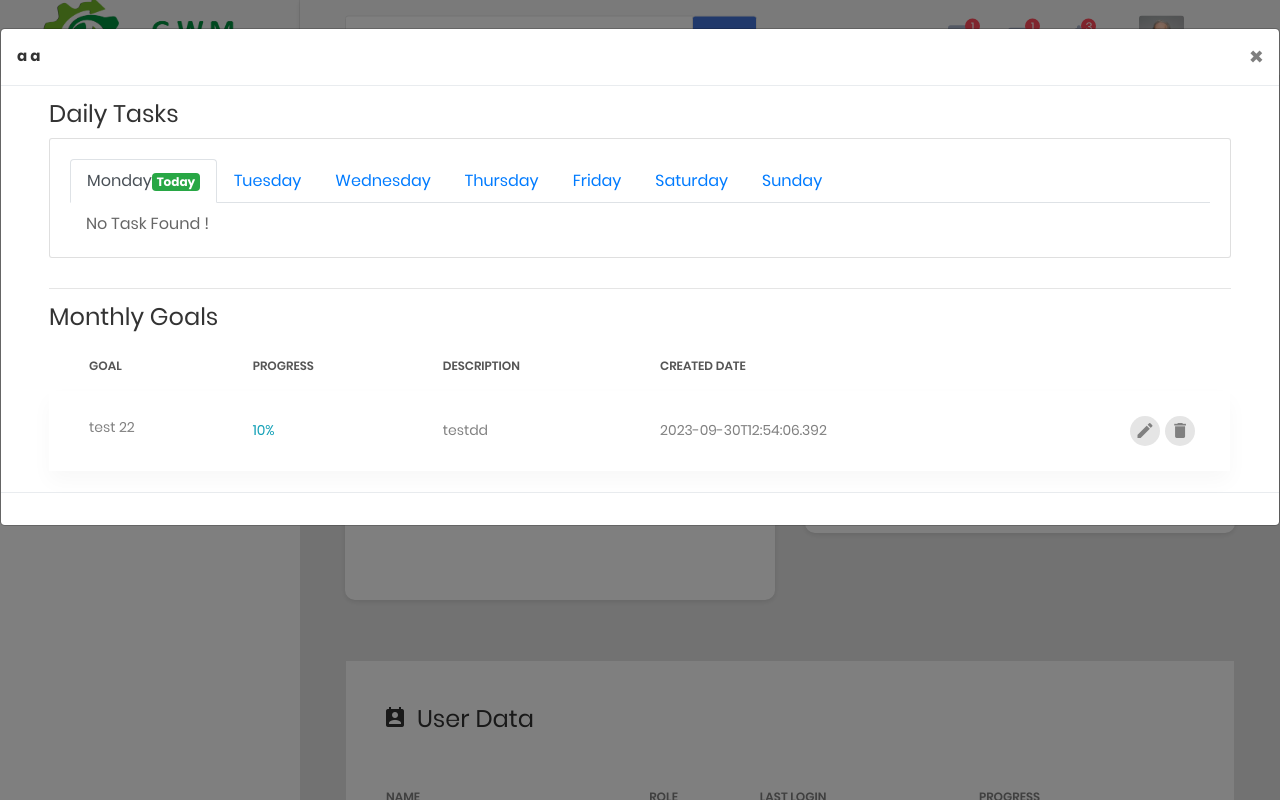
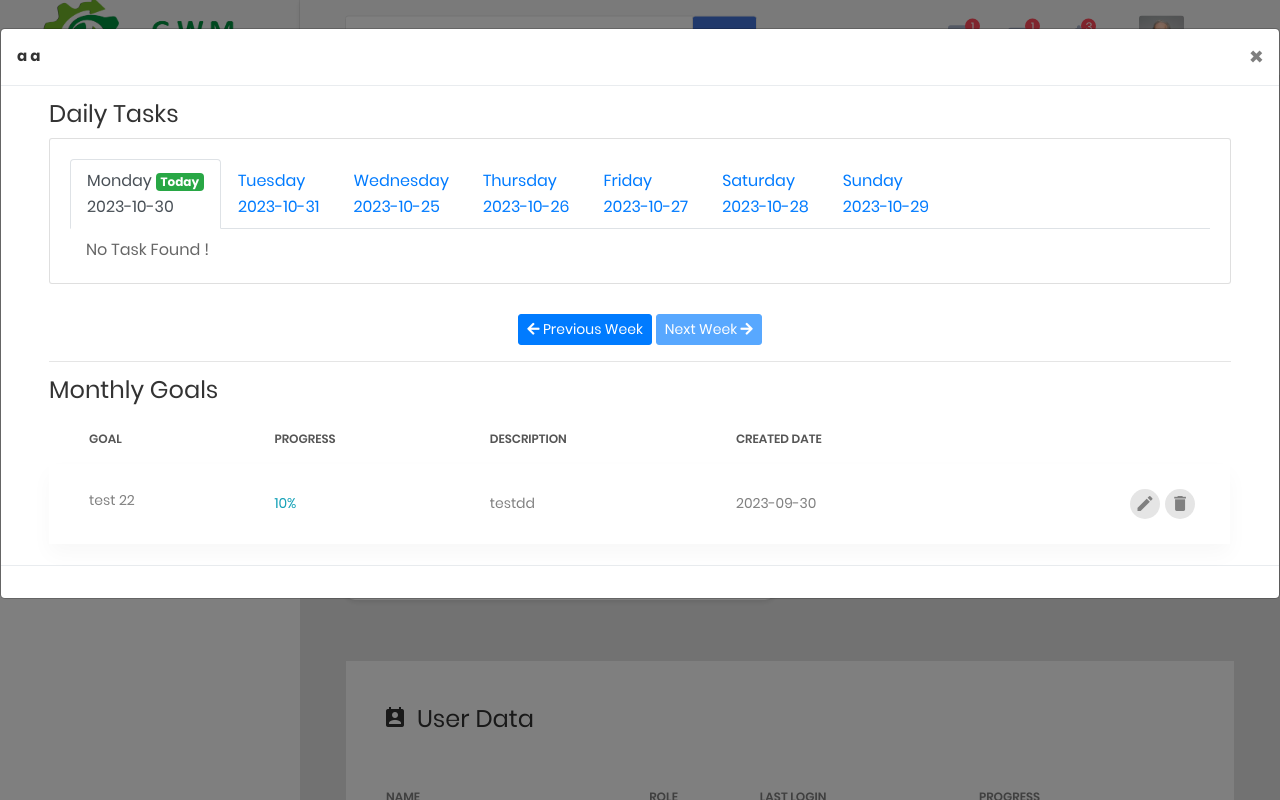
Before and after one commit to yazdan2014/Easy-Connection-Website, a Django app: page /dashboard/oct/admin/ in a window 1280 px wide, after a click that opens the changed part. Run offline with Django 4.2, Linux system fonts and the light colour scheme; a user stored in the database is signed in; data comes from the database, SQL or seed files in the repository; both versions use the stored data as it was after the commit; parts of the project's set-up code (start-up, migrations or seed data) failed here and were passed over; some libraries are stand-ins or nearby versions.

Commit message:
admin check + comment

```diff
--- a/EasyConnectionSoftware/OCT/models.py
+++ b/EasyConnectionSoftware/OCT/models.py
@@ -32,11 +32,11 @@ class DailyTasks(models.Model):
     goal_related_to = models.ForeignKey('MonthlyTasks',related_name='goal_related_to',on_delete=models.CASCADE, blank=True, null=True)
     created_at = models.DateTimeField(auto_now_add=True)
     admin_comment = models.CharField(max_length=150, null=True,blank=True)
+    checked_by_admin = models.BooleanField(default=False)
 
     STATUS_CHOICES = (
         ('jc','Just Created'),
         ('og','On Going'),
-        ('cba','Checked By Admin'),
         ('edt', 'Edited'),
         ('done', 'Done'),
         ('nd','Not Done')
--- a/EasyConnectionSoftware/OCT/templates/OCT/oc-admin.html
+++ b/EasyConnectionSoftware/OCT/templates/OCT/oc-admin.html
@@ -167,7 +167,7 @@
                     </thead>
                     <tbody>
                         {% for auser in users%}
-                            <tr class='clickable-row' data-toggle="modal" onClick="getThisWeek('{{auser.id}}');getMonthlyGoals('{{auser.id}}')" data-target="#{{auser.id}}" style="cursor:pointer">
+                            <tr class='clickable-row' data-toggle="modal" onClick="getThisWeek('{{auser.id}}');getMonthlyGoals('{{auser.id}}');handleDates('{% now "Y-m-d"%}')" data-target="#{{auser.id}}" style="cursor:pointer">
                                 <td>
                                     <div class="table-data__info">
                                         <h6>{{ auser.first_name }} {{ auser.last_name }}</h6>
@@ -280,28 +280,25 @@
                                         <nav>
                                             <div class="nav nav-tabs" id="nav-tab" role="tablist">
                                                 <a class="nav-item nav-link {% if today|date:"w" == "1"  %} active {% endif %}" id="Monday-tab" data-toggle="tab" href="#{{auser.id}}wMonday" role="tab" aria-controls="custom-nav-contact"
-                                                    aria-selected="false">Monday{% if today|date:"w" == "1"  %}<span class="badge badge-success">Today</span> {% endif %}</a>
+                                                    aria-selected="false">Monday {% if today|date:"w" == "1"  %}<span class="badge badge-success">Today </span>{% endif %} <br><span class='wMonday'></span> </a>
 
                                                 <a class="nav-item nav-link {% if today|date:"w" == "2"  %} active {% endif %}" id="Tuesday-tab" data-toggle="tab" href="#{{auser.id}}wTuesday" role="tab" aria-controls="custom-nav-contact"
-                                                    aria-selected="false">Tuesday{% if today|date:"w" == "2"  %}<span class="badge badge-success">Today</span> {% endif %}</a>
+                                                    aria-selected="false">Tuesday {% if today|date:"w" == "2"  %}<span class="badge badge-success">Today</span> {% endif %} <br><span class='wTuesday'></span></a>
 
                                                 <a class="nav-item nav-link {% if today|date:"w" == "3"  %} active {% endif %}" id="Wednesday-tab" data-toggle="tab" href="#{{auser.id}}wWednesday" role="tab" aria-controls="custom-nav-contact"
-                                                    aria-selected="false">Wednesday{% if today|date:"w" == "3"  %}<span class="badge badge-success">Today</span> {% endif %}</a>
+                                                    aria-selected="false">Wednesday {% if today|date:"w" == "3"  %}<span class="badge badge-success">Today</span> {% endif %} <br><span class='wWednesday'></span></a>
 
                                                 <a class="nav-item nav-link {% if today|date:"w" == "4"  %} active {% endif %}" id="Thursday-tab" data-toggle="tab" href="#{{auser.id}}wThursday" role="tab" aria-controls="custom-nav-contact"
-                                                    aria-selected="false">Thursday{% if today|date:"w" == "4"  %}<span class="badge badge-success">Today</span> {% endif %} </a>
+                                                    aria-selected="false">Thursday {% if today|date:"w" == "4"  %}<span class="badge badge-success">Today</span> {% endif %} <br><span class='wThursday'></span></a>
 
                                                 <a class="nav-item nav-link {% if today|date:"w" == "5"  %} active {% endif %}" id="Friday-tab" data-toggle="tab" href="#{{auser.id}}wFriday" role="tab" aria-controls="custom-nav-contact"
-                                                    aria-selected="false">Friday{% if today|date:"w" == "5"  %}<span class="badge badge-success">Today</span> {% endif %}</a>
+                                                    aria-selected="false">Friday {% if today|date:"w" == "5"  %}<span class="badge badge-success">Today</span> {% endif %} <br><span class='wFriday'></span></a>
 
                                                 <a class="nav-item nav-link {% if today|date:"w" == "6"  %} active {% endif %}" id="Saturday-tab" data-toggle="tab" href="#{{auser.id}}wSaturday" role="tab" aria-controls="custom-nav-home"
-                                                    aria-selected="true">Saturday{% if today|date:"w" == "6"  %}<span class="badge badge-success">Today</span> {% endif %}</a>
+                                                    aria-selected="true">Saturday {% if today|date:"w" == "6"  %}<span class="badge badge-success">Today</span> {% endif %} <br><span class='wSaturday'></span></a>
 
                                                 <a class="nav-item nav-link {% if today|date:"w" == "0"  %} active {% endif %}" id="Sunday-tab" data-toggle="tab" href="#{{auser.id}}wSunday" role="tab" aria-controls="custom-nav-profile"
-                                                    aria-selected="false">Sunday{% if today|date:"w" == "0"  %}<span class="badge badge-success">Today</span> {% endif %}</a>
-
-
-
+                                                    aria-selected="false">Sunday {% if today|date:"w" == "0"  %}<span class="badge badge-success">Today</span> {% endif %} <br><span class='wSunday'></span></a>
                                             </div>
                                         </nav>
                                         <div class="tab-content pl-3 pt-2" id="nav-tabContent">
@@ -320,9 +317,15 @@
                                             <div class="tab-pane fade {% if today|date:"w" == "0"  %} show active {% endif %}" id="{{auser.id}}wSunday" role="tabpanel" aria-labelledby="">
                                             </div>
                                         </div>
-
                                     </div>
                                 </div>
+                            </div>
+                            <div class="col-md-12 d-flex justify-content-center">
+                                <button class="btn btn-primary btn-sm">
+                                    <i class="fa fa-arrow-left"></i> Previous Week</button>
+                                    &nbsp;
+                                <button class="btn btn-primary btn-sm disabled" disabled>
+                                     Next Week <i class="fa fa-arrow-right"></i></button>
                             </div>
                             <hr>
                             <div class="card-title">
@@ -338,10 +341,64 @@
         </div>
 
     {% endfor %}
+
+<div class="modal fade" id="admincomment" tabindex="-1" role="dialog" aria-labelledby="admincomment"  aria-hidden="true">
+    <div class="modal-dialog modal-lg" role="document">
+        <div class="modal-content">
+            <div class="modal-header">
+                <h5 class="modal-title" id="daily_taskLabel">Admin Comment</h5>
+                <button type="button" class="close" data-dismiss="modal" aria-label="Close">
+                    <span aria-hidden="true">&times;</span>
+                </button>
+            </div>
+            <form method="get" enctype="multipart/form-data" class="form-horizontal">
+                <input type="hidden" name="csrfmiddlewaretoken" value="UziavpZUhvvAfBF1rqjjMFLCWMRPEqM9zD5q2tPIlE1MDIT8LE4hxRHt9pH59pa1">
+                <div class="modal-body px-5">
+
+                        <input type="hidden" hidden name='tid' id='tid' value="">
+                        <div class="row form-group">
+                            <div class="col col-md-3">
+                                <label for="text-input" class=" form-control-label">Add Comment</label>
+                            </div>
+                            <div class="col-12 col-md-9">
+                                <input required type="text" id="acomment" name="admincomment" placeholder="" class="form-control">
+                            </div>
+                        </div>
+                </div>
+                <div class="modal-footer">
+                    <button type="button" class="btn btn-secondary" data-dismiss="modal">Cancel</button>
+                    <button type="submit" class="btn btn-primary" data-dismiss="modal" onClick="commentTask()">Confirm</button>
+                </div>
+
+            </form>
+        </div>
+    </div>
+</div>
 {% endblock modal%}
 
 {% block script %}
 <script>
+let week_days = ['Sunday','Monday','Tuesday','Wednesday','Thursday','Friday','Saturday' ]
+let week_days_numeral = [0, 1, 2, 3, 4, 5, 6]
+
+function handleDates(first_day){
+    let today = new Date(first_day);
+    console.log(today.toLocaleString("en-CA", {timeZone: "Asia/Tehran"}).slice(0,10))
+
+    let weekday = week_days[today.getDay()]
+
+    for (const day of week_days_numeral){
+        let current_day = new Date()
+
+        current_day.setDate(today.getDate() + (day - today.getDay() + 1))
+
+
+        var formatted_date = current_day.toLocaleString("en-CA", {timeZone: "Asia/Tehran"}).slice(0,10)
+        $(`.w${week_days[current_day.getDay()]}`).html(formatted_date)
+
+    }
+
+}
 
 function getThisWeek(user_id){
     $.ajax({
@@ -376,7 +433,7 @@ function getThisWeek(user_id){
                         <td>${ task.topic }</td>
                         <td>${ task.estimated_time }</td>
                         <td>
-                            <span class="role bg-primary">${ task.status }</span>
+                            <span class="role bg-info">${ task.status }</span>
                         </td>
                         <td>
                             <span class="text-primary">${ task.goal }</span>
@@ -384,14 +441,11 @@ function getThisWeek(user_id){
                         <td>${ task.ca_time }</td>
                         <td>
                             <div class="table-data-feature">
-                                <button data-toggle="modal" data-target="#daily_task_edit_{{ task.id }}" class="item" data-toggle="tooltip" data-placement="top" title="Edit">
-                                    <i class="zmdi zmdi-edit"></i>
+                                <button class="item bg-success check-task" data-toggle="modal" onClick='checkTask("${ task.id }")' title="Check Task" data-toggle="tooltip" data-placement="top" title="Delete Task" ${ task.checked_by_admin ? 'hidden':''}>
+                                    <i class="zmdi zmdi-check text-white"></i>
                                 </button>
-                                <button class="item" data-toggle="modal" data-target="#daily_task_delete_{{ task.id }}" title="Delete Task" data-toggle="tooltip" data-placement="top" title="Delete Task">
-                                    <i class="zmdi zmdi-delete"></i>
-                                </button>
-                                <button  data-toggle="modal" data-target="#daily_task_close_{{ task.id }}" class="item" data-placement="top" title="Close Task">
-                                    <i class="zmdi zmdi-comment" ></i>
+                                <button class="item bg-primary" data-toggle="modal" onClick='commentSetup("${ task.id }","${ task.admin_comment }")' data-target="#admincomment" class="item" data-placement="top" title="Add Comment">
+                                    <i class="zmdi zmdi-comment text-white" ></i>
                                 </button>
                             </div>
                         </td>
@@ -445,14 +499,14 @@ function getMonthlyGoals(user_id){
                         </td>
                         <td >${task.description}</td>
 
-                        <td >${task.created_at}</td>
+                        <td >${task.created_at.slice(0,10)}</td>
 
                         <td>
                             <div class="table-data-feature">
-                                <button data-toggle="modal" data-target="#monthly_task_edit_9" class="item" data-toggle="tooltip" data-placement="top" title="Edit">
+                                <button data-toggle="modal" data-target="#monthly_task_edit_9"  class="item" data-toggle="tooltip" data-placement="top" title="Edit">
                                     <i class="zmdi zmdi-edit"></i>
                                 </button>
-                                <button onclick="window.location.href='/dashboard/oct/update/?id=9&type=monthly';" class="item" data-toggle="tooltip" data-placement="top" title="Delete">
+                                <button class="item" data-toggle="tooltip" data-placement="top" title="Delete">
                                     <i class="zmdi zmdi-delete"></i>
                                 </button>
                             </div>
@@ -470,5 +524,37 @@ function getMonthlyGoals(user_id){
         }
     });
 }
+
+function commentSetup(tid, comment){
+    $("#tid").val(tid)
+    $("#acomment").val(comment)
+}
+
+function commentTask(){
+    $.ajax({
+        url: "{% url 'commenttask' %}",
+        type: 'GET',
+        data: "tid="+$("#tid").val() +'&cmt='+ $("#acomment").val(),
+        dataType: 'json', // added data type
+        success: function(res) {
+            console.log(res)
+            $("#tid").val("")
+            $("#acomment").val("")
+        }
+    });
+}
+
+function checkTask(tid){
+    $.ajax({
+        url: "{% url 'checktask' %}",
+        type: 'GET',
+        data: "tid="+tid,
+        dataType: 'json', // added data type
+        success: function(res) {
+            console.log(res)
+        }
+    });
+}
+
 </script>
 {% endblock script %}
--- a/EasyConnectionSoftware/OCT/urls.py
+++ b/EasyConnectionSoftware/OCT/urls.py
@@ -9,6 +9,9 @@ urlpatterns = [
 
     path("admin/", views.oc_admin , name="oc-admin"),
     path("admin/dailytasks" , views.get_dailytasks, name='get-dailytasks'),
-    path("admin/monthlygoals" , views.get_monthlygoals, name='get-monthlygoals')
+    path("admin/monthlygoals" , views.get_monthlygoals, name='get-monthlygoals'),
+
+    path("admin/checktask" , views.check_task, name='checktask'),
+    path("admin/commenttask" , views.comment_task, name='commenttask'),
 
 ]
--- a/EasyConnectionSoftware/OCT/views.py
+++ b/EasyConnectionSoftware/OCT/views.py
@@ -136,11 +136,12 @@ def get_dailytasks(request):
             "goal":res.goal_related_to.goal if res.goal_related_to else 'None',
             "estimated_time":res.estimated_time,
             "actual_time":res.actual_time,
+            'checked_by_admin':res.checked_by_admin,
             "admin_comment":res.admin_comment,
-            'ca_time':res.created_at.time(),
+            'ca_time':res.created_at.strftime("%H:%M:%S"),
             'ca_weekday':res.created_at.weekday(),
             'ca_weekdaystr':res.created_at.strftime("%A"),
-            'ca_date':res.created_at.date()
+            'ca_date':res.created_at.date(),
         }
         final_res[res.created_at.strftime("%A")].append(serializer)
 
@@ -155,3 +156,18 @@ def get_monthlygoals(request):
     print(this_month)
     res_raw = list(OCT.objects.filter(user=request.GET['uid']).first().monthly_tasks.filter(created_at__month=this_month).values())
     return JsonResponse({'data':res_raw})
+
+def check_task(request):
+    if not request.user.is_authenticated:
+        return redirect("login")
+
+    OCT.objects.filter(user=request.user).first().daily_tasks.filter(pk=request.GET['tid']).update(checked_by_admin=True)
+    return JsonResponse({'data':"Successful"})
+
+
+def comment_task(request):
+    if not request.user.is_authenticated:
+        return redirect("login")
+    print(request.GET)
+    OCT.objects.filter(user=request.user).first().daily_tasks.filter(pk=request.GET['tid']).update(admin_comment=f"{request.user.username}: {request.GET('cmt')}")
+    return JsonResponse({'data':"Successful"})
```
Also changed, not shown: EasyConnectionSoftware/OCT/templates/OCT/oc-tasks.html (+33 -2 lines), EasyConnectionSoftware/OCT/migrations/0014_dailytasks_checked_by_admin_alter_dailytasks_status.py (added), EasyConnectionSoftware/OCT/migrations/0015_alter_dailytasks_checked_by_admin.py (added), EasyConnectionSoftware/db/db.sqlite3, 1 other file.
